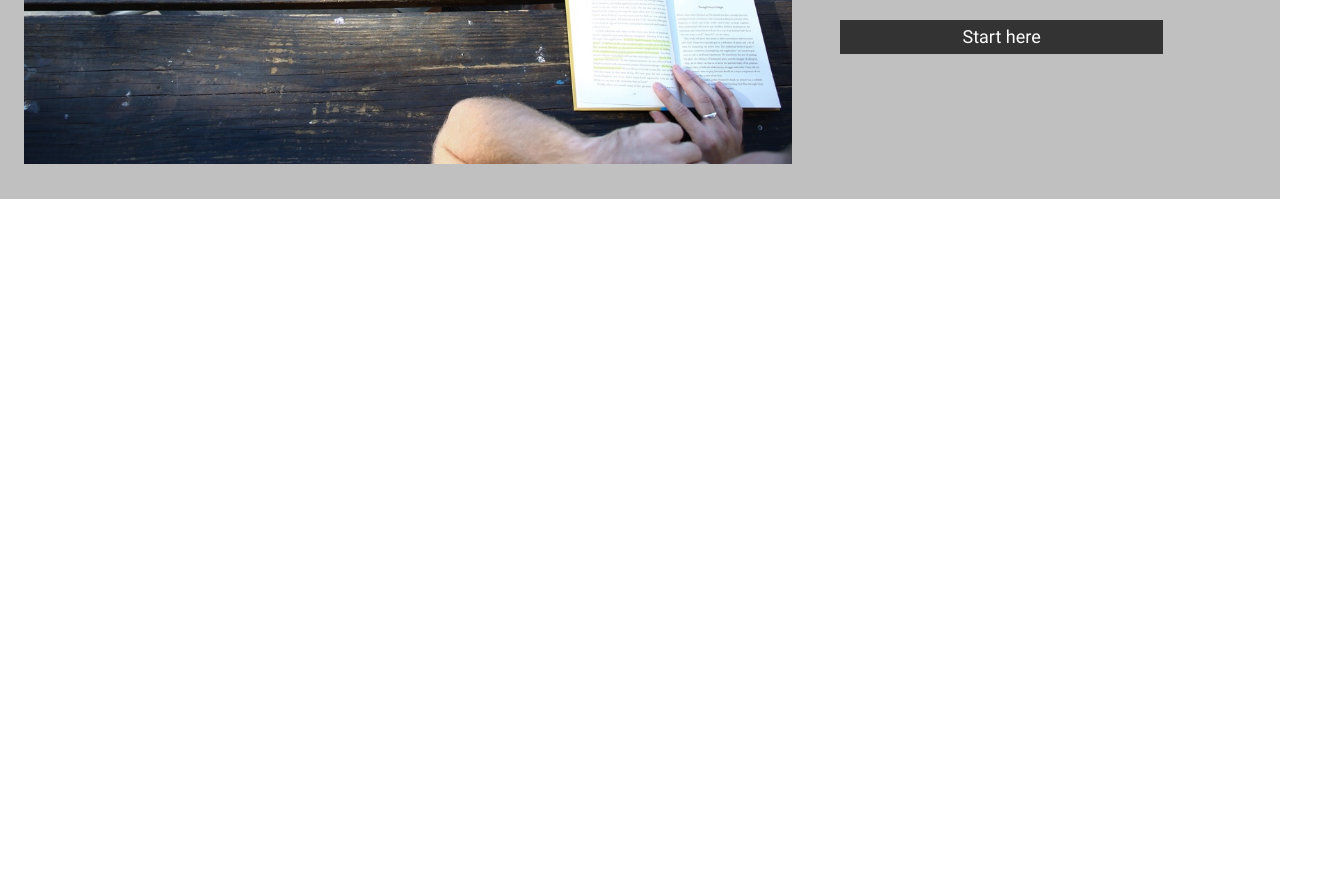
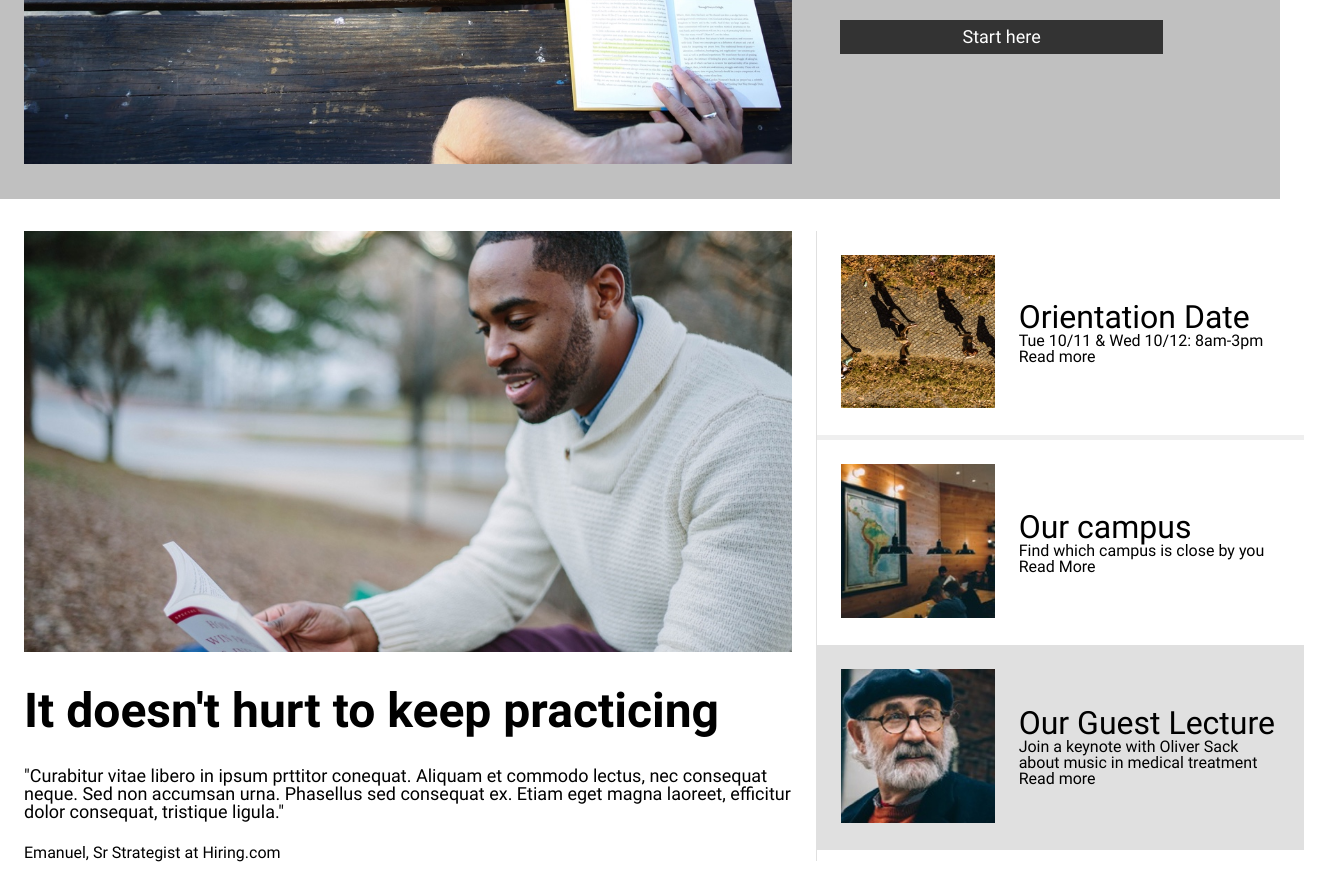
Before and after one commit to Godssspeed/capstone, a plain HTML site: page index.html in a window 1280 px wide. Shown: the part 500-1393 px from the top of the page, 1328 px wide, since content can reach past the window. Before the commit the page ends 800 px from the top, so only its background shows below. Drawn offline with Linux system fonts and the light colour scheme; a web font is replaced by a local one.

Commit message:
info section

```diff
--- a/index.html
+++ b/index.html
@@ -36,7 +36,7 @@
   <!--Banner Section-->
     <div class="banner">
       <div class="container">
-        <div class="img-container">
+        <div class="banner-img">
           <img src="./resources/images/banner.jpg"/>
         </div>
         <div class="learn section">
@@ -49,6 +49,61 @@
       </div>
     </div>
 
+<!-- Info Section-->
+  <div class="info">
+    <div class="info container">
+      <div class="section flex">
+        <div class="info-img">
+          <img src="./resources/images/information-main.jpg"/>
+        </div>
+        <h1>It doesn't hurt to keep practicing</h1>
+        <p>"Curabitur vitae libero in ipsum prttitor conequat.
+          Aliquam et commodo lectus, nec consequat neque. Sed non accumsan urna.
+          Phasellus sed consequat ex. Etiam eget magna laoreet,
+          efficitur dolor consequat, tristique ligula."</p>
+        <span>Emanuel, Sr Strategist at Hiring.com</span>
+      </div>
+      <div class="links">
+        <div class="link Orientation">
+          <div class="link-img">
+            <img src="./resources/images/information-orientation.jpg"/>
+          </div>
+          <div class="caption">
+            <h3>Orientation Date</h3>
+            <span>Tue 10/11 & Wed 10/12: 8am-3pm</span>
+            <br>
+            <span>Read more</span>
+          </div>
+        </div>
+        <div class="link our-campus">
+          <div class="link-img">
+            <img src="./resources/images/information-campus.jpg"/>
+          </div>
+          <div class="caption">
+            <h3>Our campus</h3>
+            <span>Find which campus is close by you</span>
+            <br>
+            <span>Read More</span>
+          </div>
+        </div>
+        <div class="link guest">
+          <div class="link-img">
+            <img src="./resources/images/information-guest-lecture.jpg"/>
+          </div>
+          <div class="caption">
+            <h3>Our Guest Lecture</h3>
+            <span>Join a keynote with Oliver Sack about music in medical treatment</span>
+            <br>
+            <span>Read more</span>
+          </div>
+        </div>
+      </div>
+    </div>
+  </div>
+
+
+
+
 
 </body>
 </html>
--- a/resources/css/style.css
+++ b/resources/css/style.css
@@ -2,6 +2,7 @@
 body {
   font-size: 16px;
   line-height: 1;
+  font-family: "Roboto", sans-serif;
 }
 
 /* latin */
@@ -66,7 +67,6 @@ header {
 }
 nav li {
   margin-right: 1rem;
-  font-family: "roboto", sans-serif;
   font-weight: 400;
 }
 
@@ -109,15 +109,16 @@ ul li {
 
 .container {
   display: flex;
+  width: 100%;
 
 }
 
-.img-container{
+.banner-img {
   max-width: 60%;
   padding: 2rem 1.5rem;
 }
 
-.banner img {
+.banner-img img {
   width: 100%;
 
 }
@@ -128,15 +129,15 @@ ul li {
   justify-content: center;
   max-width: 30%;
   margin-left: 1.5rem;
-  font-family: "Roboto", sans-serif;
   color: hsl(0, 0%, 20%);
 }
 
-.learn.section h1 {
+h1 {
   font-size: 3.5rem;
   font-weight: 700;
 }
-.learn.section h2 {
+
+h2 {
   font-size: 2rem;
   font-weight: 500;
 }
@@ -154,5 +155,75 @@ ul li {
   width: 80%;
   padding:.5rem;
 
+}
+
+/*Info Section*/
+
+.info.container {
+  display: flex;
+  padding: 2rem 1.5rem;
+}
+
+.section.flex {
+  max-width: 60%;
+  margin-right: 1.5rem;
+}
+
+.info-img img {
+  width: 100%;
+}
+
+.links {
+  display: inline-flex;
+  max-width: 40%;
+  flex-direction: column;
+  border-left: hsl(0, 0%, 88%) solid 1px;
 
 }
+
+.link {
+  padding: 1.5rem;
+}
+.link.Orientation, .link.our-campus, .link.guest {
+  display: inline-flex;
+  align-items: center;
+}
+
+.link.Orientation {
+  border-bottom: hsla(0, 0%, 88%, .5) solid 5px;
+
+}
+
+.link.guest {
+  background-color: hsl(0, 0%, 88%)
+}
+
+.link-img {
+  max-width: 35%;
+}
+
+.link-img img {
+  width: 100%;
+  height: auto;
+}
+
+.caption {
+  width: 65%;
+  margin-left: 1.5rem;
+}
+
+.info h1 {
+  font-size: 3rem;
+}
+.info h1, .info p {
+  margin: 2rem auto 1.5rem auto;
+}
+
+.info p {
+  font-size: 1.125rem;
+}
+
+.links h3 {
+  font-size: 2rem;
+  font-weight: 500;
+}
```
